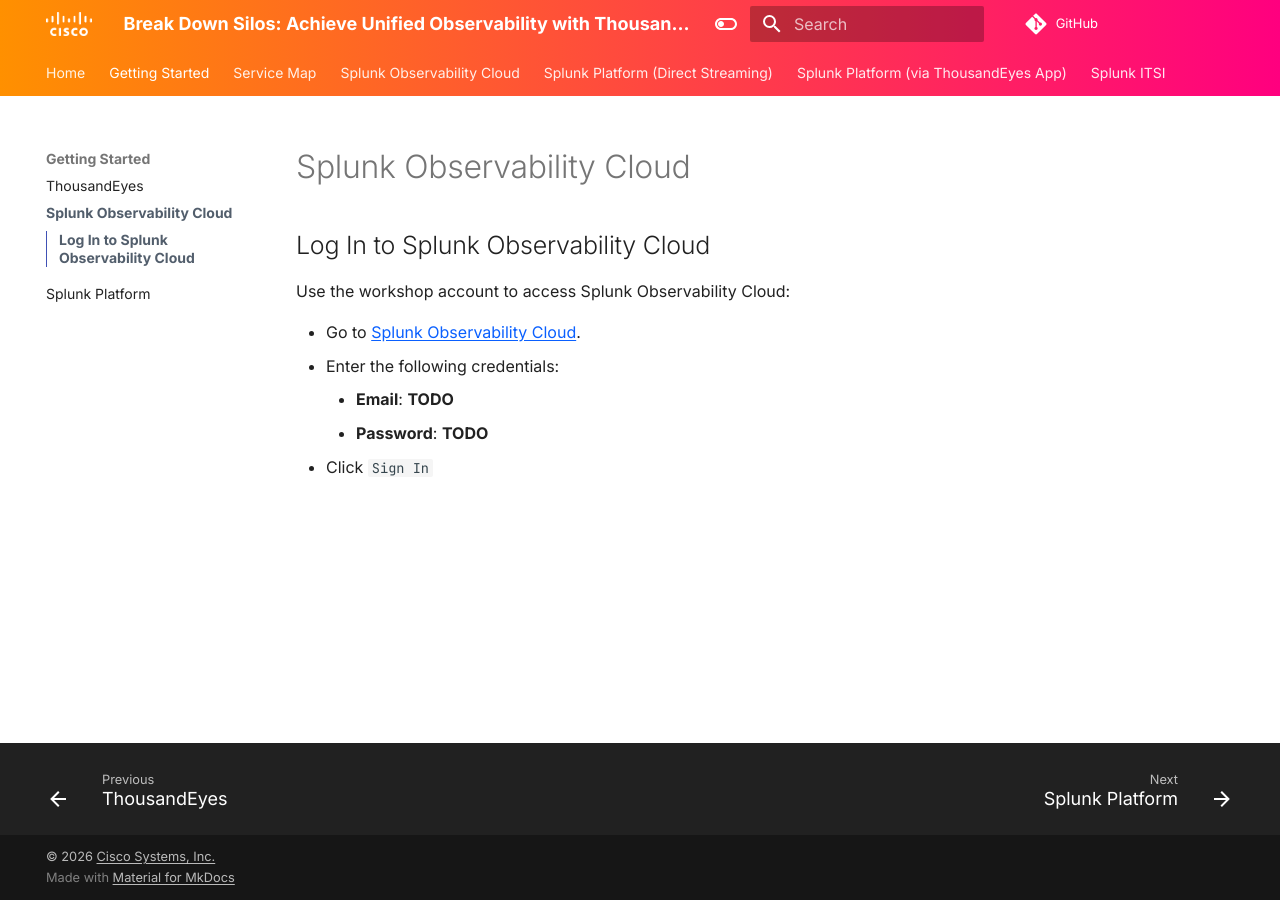
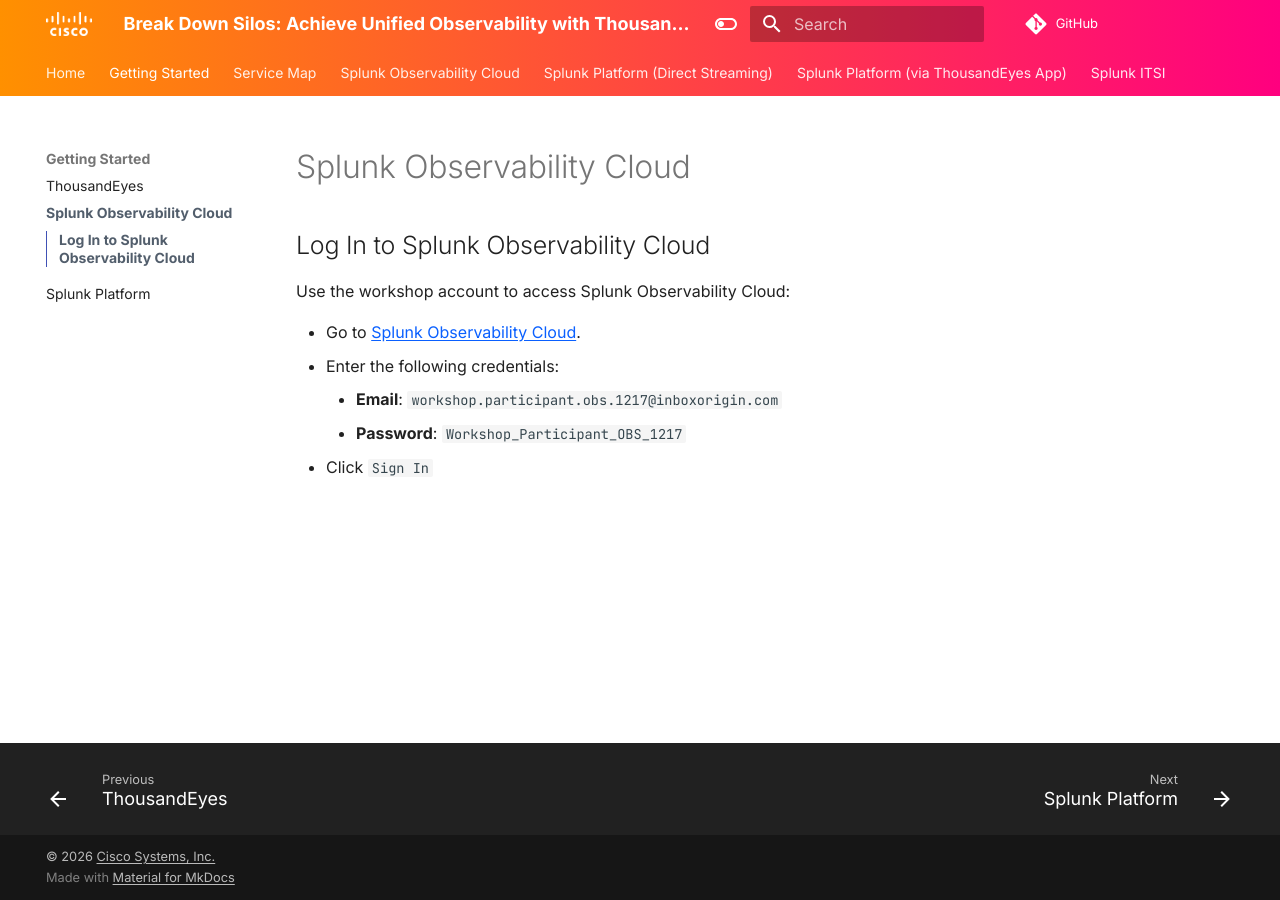
Before and after one commit to ajimenez1503/splunk.conf-2026-OBS1217, an MkDocs documentation site: the page built from docs/getting_started/login_splunk_observability.md, in a window 1280 px wide. Built offline with MkDocs 1.6.1 and Material for MkDocs 9.7.7, drawn with Linux system fonts in a browser that asks for light colours; comment, search, counter and statistics services are not loaded.

Commit message:
Add workshop participant credentials and signup link
- Publish the Splunk Observability workshop login credentials
- Point the ThousandEyes credential instructions to the signup page

```diff
--- a/docs/getting_started/login_splunk_observability.md
+++ b/docs/getting_started/login_splunk_observability.md
@@ -6,6 +6,6 @@
 
 - Go to [Splunk Observability Cloud](https://app.us1.observability.splunkcloud.com/#/home).
 - Enter the following credentials:
-    - **Email**: **TODO**
-    - **Password**: **TODO**
+    - **Email**: `workshop.participant.obs.1217@inboxorigin.com`
+    - **Password**: `Workshop_Participant_OBS_1217`
 - Click `Sign In`
```
Also changed, not shown: docs/getting_started/thousandeyes.md (+1 -1 lines).
